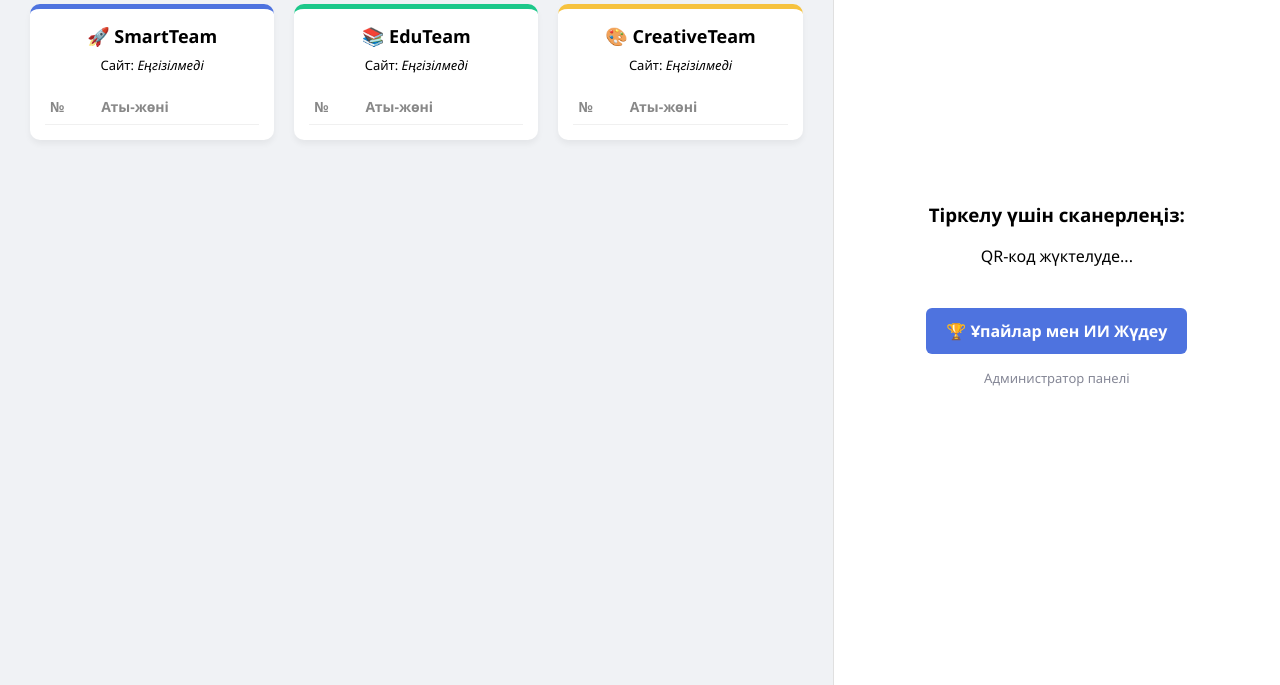
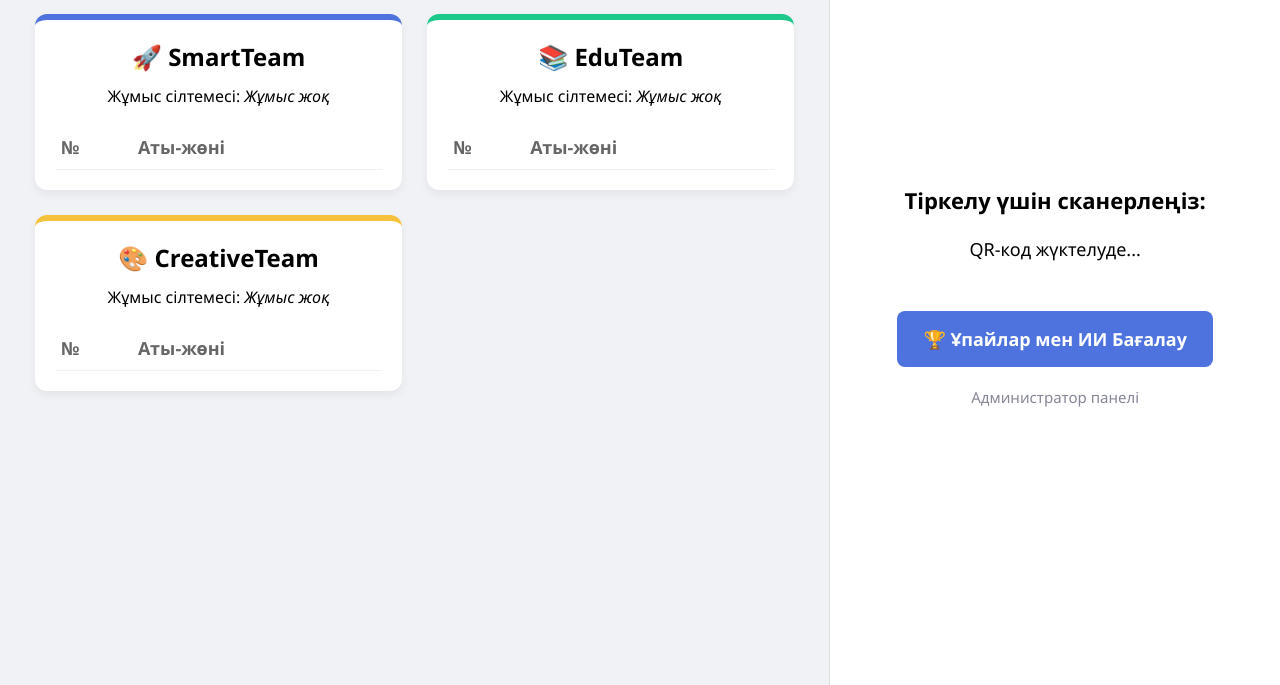
Before and after one commit to UwuIgnixarUwu/vtk, a website: page public/index.html in a window 1280 px wide. Shown: the part 115-800 px from the top of the page. Drawn offline with nearby package versions, Linux system fonts and the light colour scheme; no server answers.

Commit message:
Update index.html

```diff
--- a/public/index.html
+++ b/public/index.html
@@ -5,23 +5,24 @@
     <meta name="viewport" content="width=device-width, initial-scale=1.0">
     <title>Басты бет - Командалар</title>
     <style>
-        body { font-family: 'Segoe UI', sans-serif; display: flex; min-height: 100vh; margin: 0; background: #f0f2f5; }
-        .left { flex: 2; padding: 30px; overflow-y: auto; }
-        .right { flex: 1; background: white; padding: 30px; display: flex; flex-direction: column; align-items: center; justify-content: center; border-left: 1px solid #e0e0e0; }
-        h1 { color: #1a1a1a; margin-bottom: 25px; }
-        .teams-grid { display: grid; grid-template-columns: repeat(auto-fit, minmax(240px, 1fr)); gap: 20px; }
-        .team-card { background: white; border-radius: 10px; padding: 15px; box-shadow: 0 4px 6px rgba(0,0,0,0.05); border-top: 5px solid #007bff; }
+        body { font-family: 'Segoe UI', sans-serif; display: flex; min-height: 100vh; margin: 0; background: #f0f2f5; font-size: 18px; }
+        .left { flex: 2; padding: 35px; overflow-y: auto; }
+        .right { flex: 1; background: white; padding: 35px; display: flex; flex-direction: column; align-items: center; justify-content: center; border-left: 1px solid #e0e0e0; }
+        h1 { color: #1a1a1a; margin-bottom: 30px; font-size: 32px; }
+        h3 { font-size: 22px; }
+        .teams-grid { display: grid; grid-template-columns: repeat(auto-fit, minmax(260px, 1fr)); gap: 25px; }
+        .team-card { background: white; border-radius: 12px; padding: 20px; box-shadow: 0 4px 10px rgba(0,0,0,0.06); border-top: 6px solid #007bff; }
         .team-card.smart { border-top-color: #4e73df; }
         .team-card.edu { border-top-color: #1cc88a; }
         .team-card.creative { border-top-color: #f6c23e; }
-        .team-card h2 { margin: 0; font-size: 18px; text-align: center; }
-        .site-link { text-align: center; margin: 8px 0 15px 0; font-size: 13px; }
-        .site-link a { color: #4e73df; font-weight: bold; text-decoration: none; word-break: break-all; }
+        .team-card h2 { margin: 0; font-size: 24px; text-align: center; }
+        .work-link { text-align: center; margin: 12px 0 18px 0; font-size: 16px; }
+        .work-link a { color: #4e73df; font-weight: bold; text-decoration: none; word-break: break-all; }
         table { width: 100%; border-collapse: collapse; }
-        th, td { text-align: left; padding: 8px 5px; font-size: 14px; border-bottom: 1px solid #f0f0f0; }
-        th { color: #888; }
-        .btn-link { display: inline-block; margin-top: 20px; padding: 12px 20px; background: #4e73df; color: white; text-decoration: none; border-radius: 6px; font-weight: bold; }
-        .admin-link { margin-top: 15px; color: #858796; text-decoration: none; font-size: 13px; }
+        th, td { text-align: left; padding: 10px 6px; font-size: 17px; border-bottom: 1px solid #f0f0f0; }
+        th { color: #666; font-size: 18px; }
+        .btn-link { display: inline-block; margin-top: 25px; padding: 16px 26px; background: #4e73df; color: white; text-decoration: none; border-radius: 8px; font-weight: bold; font-size: 18px; }
+        .admin-link { margin-top: 20px; color: #858796; text-decoration: none; font-size: 15px; }
         @media (max-width: 900px) { body { flex-direction: column; } .right { border-left: none; border-top: 1px solid #ddd; } }
     </style>
 </head>
@@ -31,17 +32,17 @@
         <div class="teams-grid">
             <div class="team-card smart">
                 <h2>🚀 SmartTeam</h2>
-                <div class="site-link" id="link-SmartTeam">Сайт: <i>Еңгізілмеді</i></div>
+                <div class="work-link" id="link-SmartTeam">Жұмыс сілтемесі: <i>Жұмыс жоқ</i></div>
                 <table><thead><tr><th>№</th><th>Аты-жөні</th></tr></thead><tbody id="list-SmartTeam"></tbody></table>
             </div>
             <div class="team-card edu">
                 <h2>📚 EduTeam</h2>
-                <div class="site-link" id="link-EduTeam">Сайт: <i>Еңгізілмеді</i></div>
+                <div class="work-link" id="link-EduTeam">Жұмыс сілтемесі: <i>Жұмыс жоқ</i></div>
                 <table><thead><tr><th>№</th><th>Аты-жөні</th></tr></thead><tbody id="list-EduTeam"></tbody></table>
             </div>
             <div class="team-card creative">
                 <h2>🎨 CreativeTeam</h2>
-                <div class="site-link" id="link-CreativeTeam">Сайт: <i>Еңгізілмеді</i></div>
+                <div class="work-link" id="link-CreativeTeam">Жұмыс сілтемесі: <i>Жұмыс жоқ</i></div>
                 <table><thead><tr><th>№</th><th>Аты-жөні</th></tr></thead><tbody id="list-CreativeTeam"></tbody></table>
             </div>
         </div>
@@ -49,8 +50,8 @@
     <div class="right">
         <h3>Тіркелу үшін сканерлеңіз:</h3>
         <div id="qrcode">QR-код жүктелуде...</div>
-        <p id="url-text" style="font-size: 11px; color: #777; word-break: break-all; text-align: center; margin-top: 10px;"></p>
-        <a class="btn-link" href="/scores.html">🏆 Ұпайлар мен ИИ Жүдеу</a>
+        <p id="url-text" style="font-size: 13px; color: #777; word-break: break-all; text-align: center; margin-top: 12px;"></p>
+        <a class="btn-link" href="/scores.html">🏆 Ұпайлар мен ИИ Бағалау</a>
         <a class="admin-link" href="/admin.html" target="_blank">Администратор панелі</a>
     </div>
 
@@ -58,17 +59,17 @@
     <script>
         const socket = io();
         fetch('/api/qrcode').then(res => res.json()).then(data => {
-            document.getElementById('qrcode').innerHTML = `<img src="${data.qrImage}" width="180">`;
+            document.getElementById('qrcode').innerHTML = `<img src="${data.qrImage}" width="200">`;
             document.getElementById('url-text').innerText = data.registerUrl;
         });
 
         socket.on('update-teams', (teams) => {
             for (let t in teams) {
                 const el = document.getElementById(`link-${t}`);
-                if (teams[t].siteUrl) {
-                    el.innerHTML = `Сайт: <a href="${teams[t].siteUrl}" target="_blank">${teams[t].siteUrl}</a>`;
+                if (teams[t].workUrl) {
+                    el.innerHTML = `Жұмыс сілтемесі: <a href="${teams[t].workUrl}" target="_blank">Жұмысты ашу ↗</a>`;
                 } else {
-                    el.innerHTML = `Сайт: <i>Еңгізілмеді</i>`;
+                    el.innerHTML = `Жұмыс сілтемесі: <i style="color:#e74a3b;">Жұмыс жоқ</i>`;
                 }
             }
         });
```
